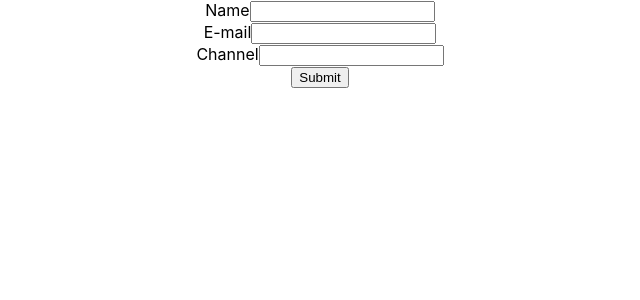
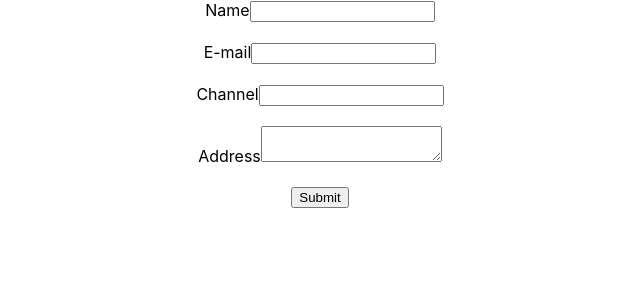
Before and after one commit to Jocatins/sphinx-shop-with-redux, a React (Create React App) app: page / in a window 1280 px wide. Shown: the top 300 px of the page, without its empty margins (320-960 px from the left). Built offline with nearby package versions, Linux system fonts and the light colour scheme.

Commit message:
form_validations_with_Yup_updated

```diff
--- a/src/App.js
+++ b/src/App.js
@@ -1,10 +1,10 @@
 import "./App.css";
-import Form from "./components/Form";
+import Form1 from "./components/Form1";
 
 function App() {
   return (
     <div className="App">
-      <Form />
+      <Form1 />
     </div>
   );
 }
--- a/src/components/Form.js
+++ b/src/components/Form.js
@@ -27,11 +27,11 @@ const validate = (values) => {
 
   return errors;
 };
-const validationSchema = Yup.object({
-  name: Yup.string().required("Required"),
-  email: Yup.string().email("Invalid email format").required("Email required"),
-  channel: Yup.string().required("Channel name required"),
-});
+// const validationSchema = Yup.object({
+//   name: Yup.string().required("Required"),
+//   email: Yup.string().email("Invalid email format").required("Email required"),
+//   channel: Yup.string().required("Channel name required"),
+// });
 
 function Form() {
   const formik = useFormik({
@@ -51,9 +51,7 @@ function Form() {
             type="text"
             id="name "
             name="name"
-            onChange={formik.handleChange}
-            onBlur={formik.handleBlur}
-            value={formik.values.name}
+            {...formik.getFieldProps("name")}
           />
           <br />
           {formik.touched.name && formik.errors.name ? (
--- /dev/null
+++ b/src/components/Form1.js
@@ -0,0 +1,59 @@
+import React from "react";
+import { Formik, Form, Field, ErrorMessage } from "formik";
+import * as Yup from "yup";
+import TextError from "./TextError";
+
+const initialValues = {
+  name: "",
+  email: "",
+  channel: "",
+  address: "",
+};
+const onSubmit = (values) => {
+  console.log("form data", values);
+};
+
+const validationSchema = Yup.object({
+  name: Yup.string().required("Required"),
+  email: Yup.string().email("Invalid email format").required("Email required"),
+  channel: Yup.string().required("Channel name required"),
+});
+
+function Form1() {
+  return (
+    <Formik
+      initialValues={initialValues}
+      validationSchema={validationSchema}
+      onSubmit={onSubmit}
+    >
+      <Form>
+        <div className="form-control">
+          <label htmlFor="name">Name</label>
+          <Field type="text" id="name " name="name" />
+
+          <ErrorMessage name="name" />
+        </div>
+        <div className="form-control">
+          <label htmlFor="email">E-mail</label>
+          <Field type="email" id="email " name="email" />
+
+          <ErrorMessage name="email" component={TextError} />
+        </div>
+        <div className="form-control">
+          <label htmlFor="channel">Channel</label>
+          <Field type="text" id="channel " name="channel" />
+
+          <ErrorMessage name="channel">
+            {(errorMsg) => <div className="error">{errorMsg}</div>}
+          </ErrorMessage>
+        </div>
+        <div className="form-control">
+          <label htmlFor="address">Address</label>
+          <Field as="textarea" type="text" id="address " name="address" />
+        </div>
+        <button type="submit">Submit</button>
+      </Form>
+    </Formik>
+  );
+}
+export default Form1;
--- /dev/null
+++ b/src/components/TextError.js
@@ -0,0 +1,7 @@
+import React from "react";
+
+function TextError(props) {
+  return <div className="error">{props.children}</div>;
+}
+
+export default TextError;
```
